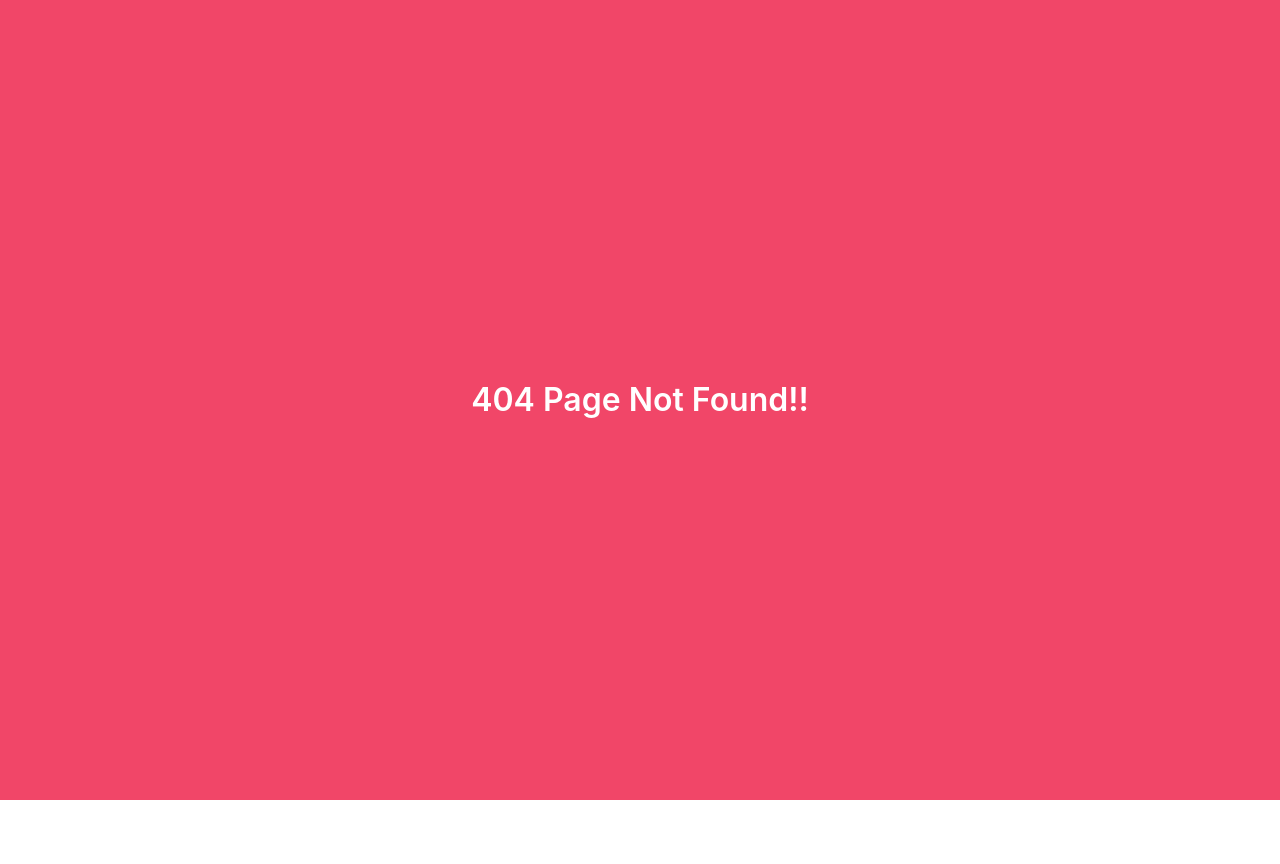
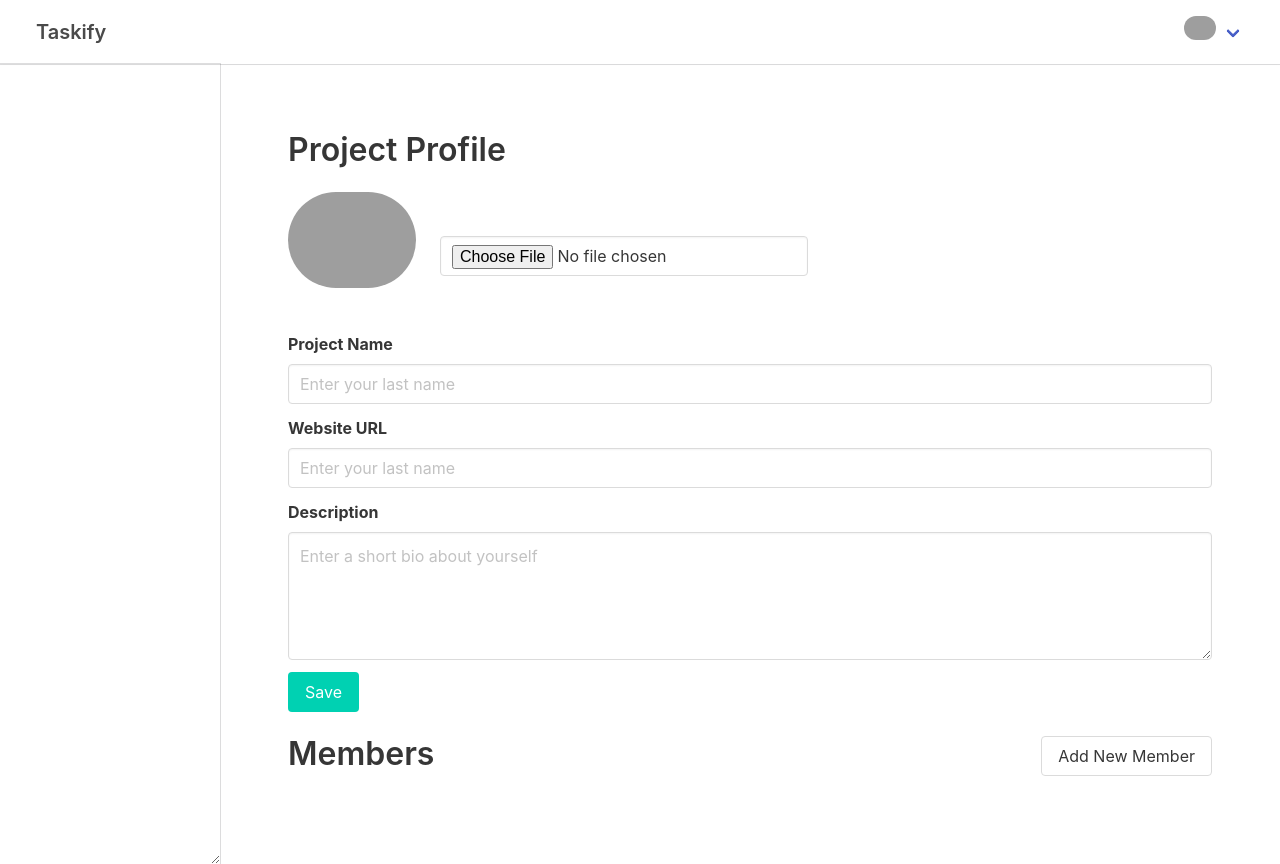
Before and after one commit to charlie0x01/pms, a React (Vite) app in the folder frontend/: page /project-profile in a window 1280 px wide. Before the commit this address had no page. Before the commit the page ends 800 px from the top, so only its background shows below. Built offline with nearby package versions, Linux system fonts and the light colour scheme; grey boxes are pictures that could not be loaded.

Commit message:
✨ Feat: create project profile and add project model box

```diff
--- a/frontend/src/Routes.jsx
+++ b/frontend/src/Routes.jsx
@@ -8,14 +8,14 @@ import ForgetPassword from "./Pages/auth/ForgetPassword";
 import OTP from "./Pages/auth/OTP";
 import NewPassword from "./Pages/auth/NewPassword";
 import UserProfile from "./components/user/UserProfile";
-// import ProjectProfile from "./components/project/ProjectProfile";
+import ProjectProfile from "./components/project/ProjectProfile";
 
 const AppRoutes = () => {
   return (
     <Routes>
       <Route path="/" element={<App />}>
         <Route path="user-profile" element={<UserProfile />} />
-        {/* <Route path="project-profile" element={<ProjectProfile />} /> */}
+        <Route path="project-profile" element={<ProjectProfile />} />
       </Route>
       <Route path="/signin" element={<Login />} />
       <Route path="/signup" element={<SignUp />} />
--- /dev/null
+++ b/frontend/src/components/common/Modal.jsx
@@ -0,0 +1,15 @@
+import React from "react";
+import { createPortal } from "react-dom";
+
+const Modal = ({ show, children }) => {
+  if (show === false || show === undefined) return;
+  return createPortal(
+    <div class="modal is-active">
+      <div class="modal-background"></div>
+      <div class="modal-content box">{children}</div>
+    </div>,
+    document.getElementById("portal-root")
+  );
+};
+
+export default Modal;
--- /dev/null
+++ b/frontend/src/components/project/NewProjectModal.jsx
@@ -0,0 +1,54 @@
+import React from "react";
+import Modal from "../common/Modal";
+import { useFormik } from "formik";
+import * as Yup from "yup";
+
+const NewProjectModal = ({ isOpen, setIsOpen }) => {
+  const formik = useFormik({
+    initialValues: {
+      projectName: "",
+    },
+    validationSchema: Yup.object({
+      projectName: Yup.string()
+        .min(4, "Must be 4 characters or more")
+        .required("Required"),
+    }),
+    onSubmit: (values) => {
+      console.log(JSON.stringify(values, null, 2));
+    },
+  });
+  return (
+    <Modal show={isOpen}>
+      <button
+        onClick={() => {
+          setIsOpen(false);
+          formik.resetForm();
+        }}
+        class="modal-close is-large"
+        aria-label="close"
+      ></button>
+      <form onSubmit={formik.handleSubmit}>
+        <div class="field">
+          <label class="label">Project Name</label>
+          <div class="control">
+            <input
+              id="projectName"
+              class="input"
+              type="text"
+              placeholder="Enter your project name"
+              {...formik.getFieldProps("projectName")}
+            />
+          </div>
+        </div>
+        {formik.touched.projectName && formik.errors.projectName ? (
+          <div className="has-text-danger">{formik.errors.projectName}</div>
+        ) : null}
+        <button type="submit" className="button is-primary">
+          Create
+        </button>
+      </form>
+    </Modal>
+  );
+};
+
+export default NewProjectModal;
--- /dev/null
+++ b/frontend/src/components/project/ProjectProfile.jsx
@@ -0,0 +1,66 @@
+import React from "react";
+
+const ProjectProfile = () => {
+  return (
+    <section class="section">
+      <div class="container">
+        <h1 class="title">Project Profile</h1>
+        <form>
+          <div class="field is-flex is-align-items-center is-gap-3">
+            <figure class="image is-128x128">
+              <img
+                className="is-rounded"
+                src="https://gravatar.com/avatar/6cc732b7d567902fe51e24b0c909c97d?s=400&d=robohash&r=x"
+              />
+            </figure>
+            <div class="control">
+              <input class="input" type="file" />
+            </div>
+          </div>
+          <div class="field">
+            <label class="label">Project Name</label>
+            <div class="control">
+              <input
+                class="input"
+                type="text"
+                placeholder="Enter your last name"
+              />
+            </div>
+          </div>
+          <div class="field">
+            <label class="label">Website URL</label>
+            <div class="control">
+              <input
+                class="input"
+                type="text"
+                placeholder="Enter your last name"
+              />
+            </div>
+          </div>
+          <div class="field">
+            <label class="label">Description</label>
+            <div class="control">
+              <textarea
+                class="textarea"
+                placeholder="Enter a short bio about yourself"
+              ></textarea>
+            </div>
+          </div>
+          <div class="field">
+            <div class="control">
+              <button class="button is-primary">Save</button>
+            </div>
+          </div>
+        </form>
+      </div>
+      <div className="container mt-5">
+        <div className="is-flex is-justify-content-space-between">
+          <h1 className="title">Members</h1>
+          <button className="button">Add New Member</button>
+        </div>
+      </div>
+    </section>
+  );
+};
+
+export default ProjectProfile;
--- a/frontend/src/components/user/UserProfile.jsx
+++ b/frontend/src/components/user/UserProfile.jsx
@@ -1,11 +1,11 @@
 import React, { useState } from "react";
-// import NewProjectModal from "../project/NewProjectModal";
+import NewProjectModal from "../project/NewProjectModal";
 // import NewTeamModal from "../team/NewTeamModal";
 // import { useFormik } from "formik";
 // import * as Yup from "yup";
 
 const UserProfile = () => {
-  // const [addProject, setAddProject] = useState(false);
+  const [addProject, setAddProject] = useState(false);
   // const [addTeam, setaddTeam] = useState(false);
   // const formik = useFormik({
   //   initialValues: {
@@ -26,8 +26,8 @@ const UserProfile = () => {
 
   return (
     <>
-      {/* <NewProjectModal setIsOpen={setAddProject} isOpen={addProject} />
-      <NewTeamModal setIsOpen={setaddTeam} isOpen={addTeam} /> */}
+      <NewProjectModal setIsOpen={setAddProject} isOpen={addProject} />
+      {/* <NewTeamModal setIsOpen={setaddTeam} isOpen={addTeam} /> */}
       <section class="section">
         <div class="container">
           <h1 class="title">User Profile</h1>
@@ -105,7 +105,9 @@ const UserProfile = () => {
         <div className="container mt-5">
           <div className="is-flex is-justify-content-space-between">
             <h1 className="title">Projects</h1>
-            <button className="button">Create New Project</button>
+            <button onClick={() => setAddProject(true)} className="button">
+              Create New Project
+            </button>
           </div>
         </div>
         <div className="container mt-5">
```
